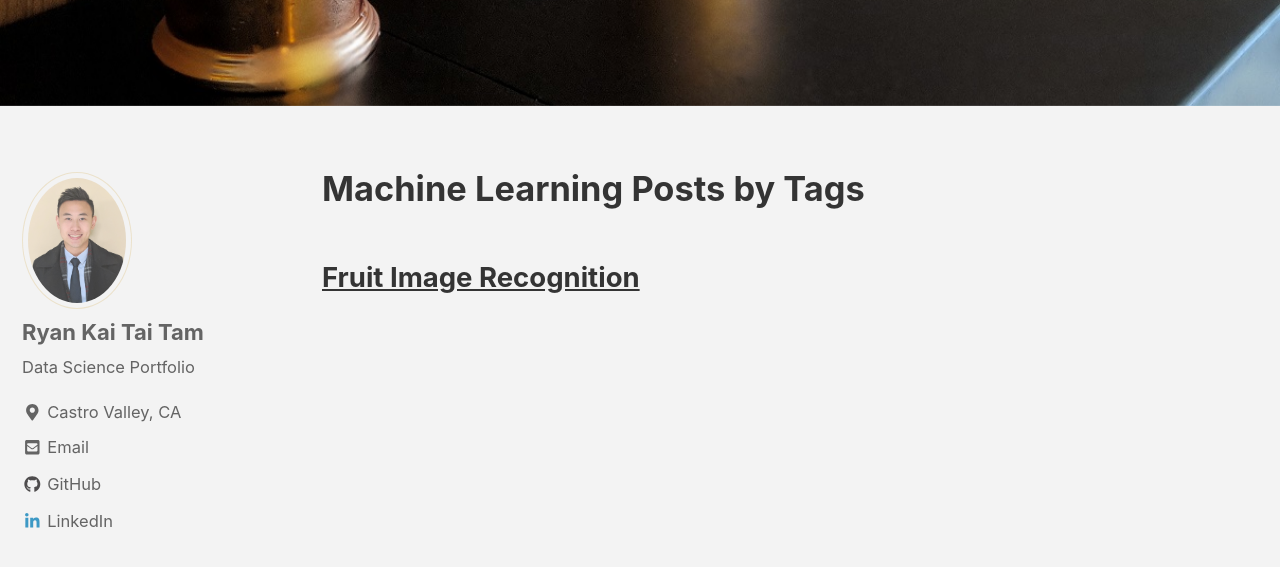
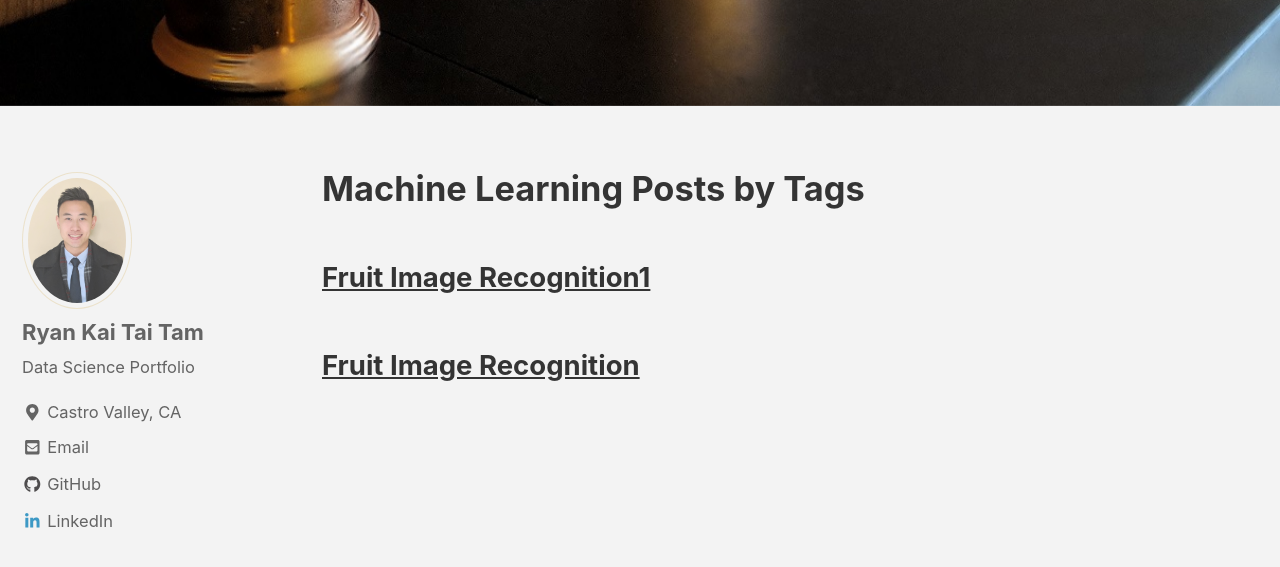
Before and after one commit to ryan-kttam/ryan-kttam.github.io, a Jekyll site: the page built from _pages/machine_learning.md, in a window 1280 px wide and 900 px high, scrolled down 639 px. Shown: the top 567 px of the window. Built offline with Jekyll 4.4.1, drawn with Linux system fonts in a browser that asks for light colours; cached includes are drawn as plain includes; nearby versions of some CDN libraries.

Commit message:
debugging

```diff
--- a/_pages/machine_learning.md
+++ b/_pages/machine_learning.md
@@ -7,4 +7,6 @@ header:
   image: "/images/HK3.jpg"
 ---
 
-## [Fruit Image Recognition](/posts/2018-11-15-fruit_image_recognition/)
+## [Fruit Image Recognition1](/posts/2018-11-15-fruit_image_recognition/)
+
+## [Fruit Image Recognition](/fruit_image_recognition/)
```
